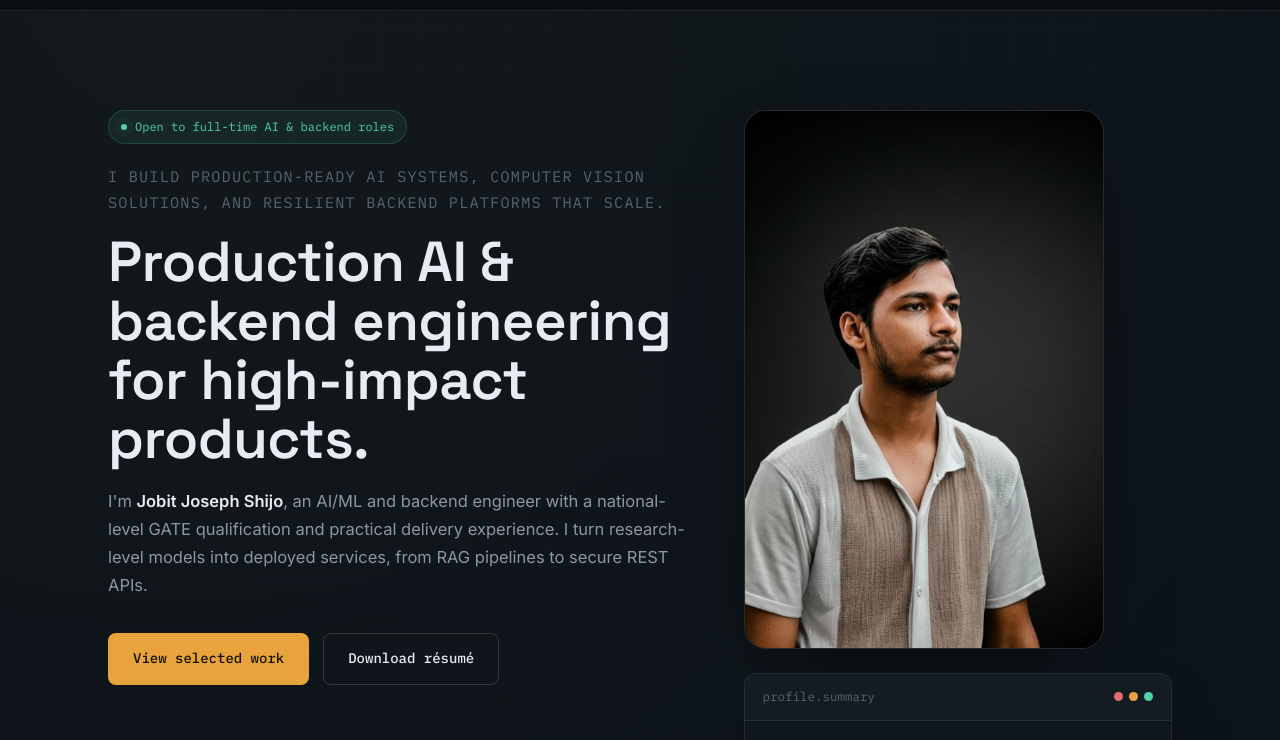
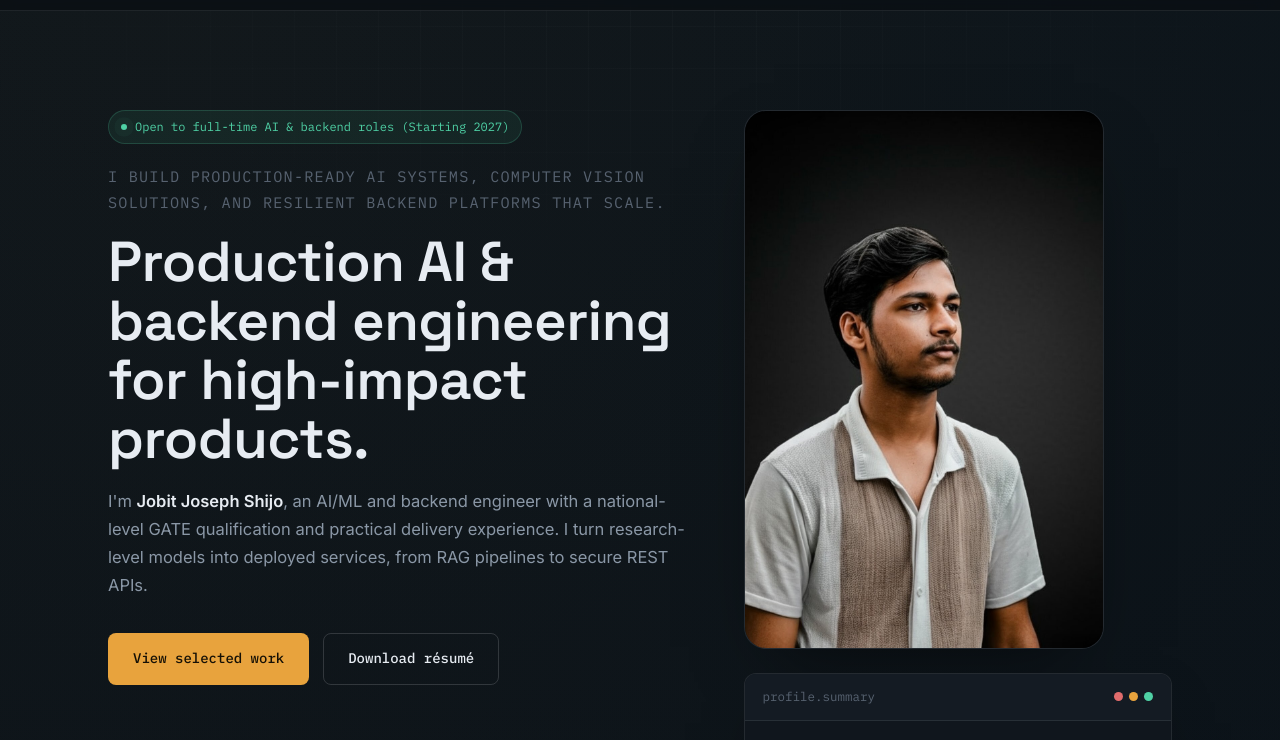
Before and after one commit to devjobit/Portfolio, a plain HTML site: page index.html in a window 1280 px wide. Shown: the part 58-798 px from the top of the page. Drawn offline with Linux system fonts and the light colour scheme.

Commit message:
Update hero badge text with new availability date

```diff
--- a/index.html
+++ b/index.html
@@ -83,7 +83,7 @@
     <section id="top" class="hero">
       <div class="wrap hero-grid">
         <div>
-          <div class="hero-badge">Open to full-time AI & backend roles</div>
+          <div class="hero-badge">Open to full-time AI & backend roles (Starting 2027)</div>
           <p class="hero-intro">I build production-ready AI systems, computer vision solutions, and resilient backend platforms that scale.</p>
           <h1>Production AI & backend engineering for high-impact products.</h1>
           <p class="sub">
```
